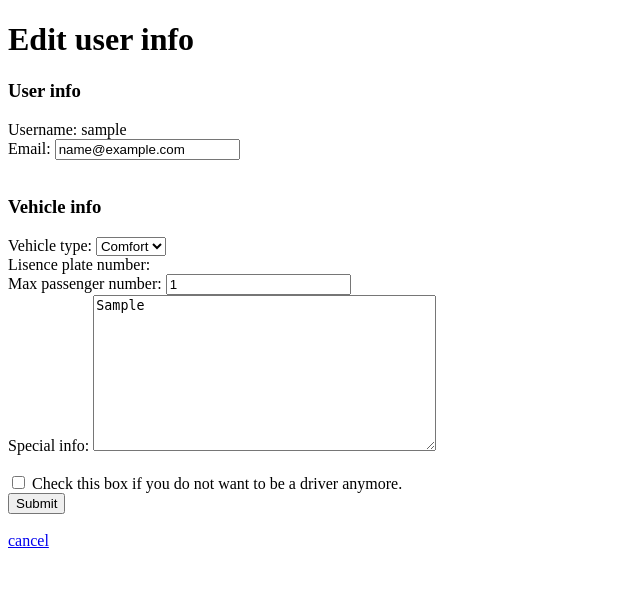
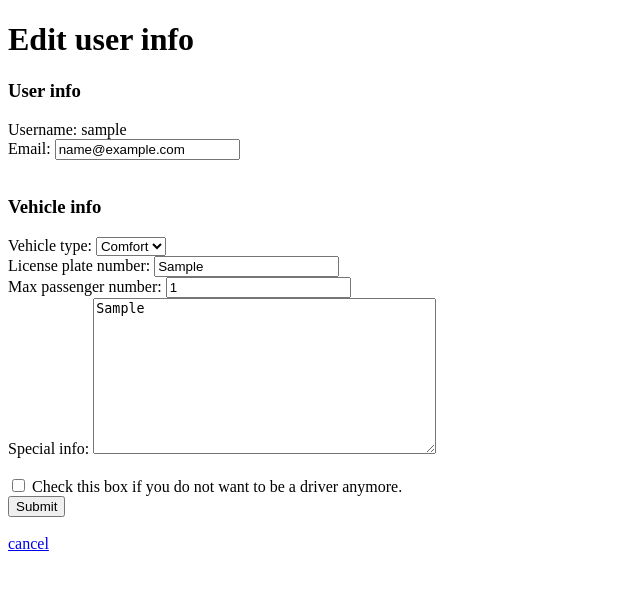
Before and after one commit to kaifeng-yu16/ride_sharing_app, a Django app: page /user_info/change/ in a window 1280 px wide. Shown: the top 590 px of the page, without its empty margins (0-640 px from the left). Run offline with Django 4.2, Linux system fonts and the light colour scheme; a user stored in the database is signed in; tables that the repository leaves empty hold one stand-in row (values such as "Sample post").

Commit message:
change license

```diff
--- a/Weber/user/templates/user/change_info.html
+++ b/Weber/user/templates/user/change_info.html
@@ -13,7 +13,7 @@
         {% if user.driver%}
           <h3>Vehicle info</h3>
           Vehicle type: {{driver_form.vehicle_type}}</br>
-          Lisence plate number: {{driver_form.lisence}}</br>
+          License plate number: {{driver_form.license}}</br>
           Max passenger number: {{driver_form.max_volume}}</br>
           Special info: {{driver_form.special_info}}</br></br>
           <input type="checkbox" name="driver_del"> Check this box if you do not want to be a driver anymore.</br>
--- a/Weber/user/templates/user/show_info.html
+++ b/Weber/user/templates/user/show_info.html
@@ -11,7 +11,7 @@
     {% if user.driver%}
       <h3>Vehicle info</h3>
       Vehicle type: {{user.driver.vehicle_type}}</br>
-      Lisence plate number: {{user.driver.lisence}}</br>
+      License plate number: {{user.driver.license}}</br>
       Max passenger number: {{user.driver.max_volume}}</br>
       Special info: {{user.driver.special_info}}</br></br>
     {% else %}
```
